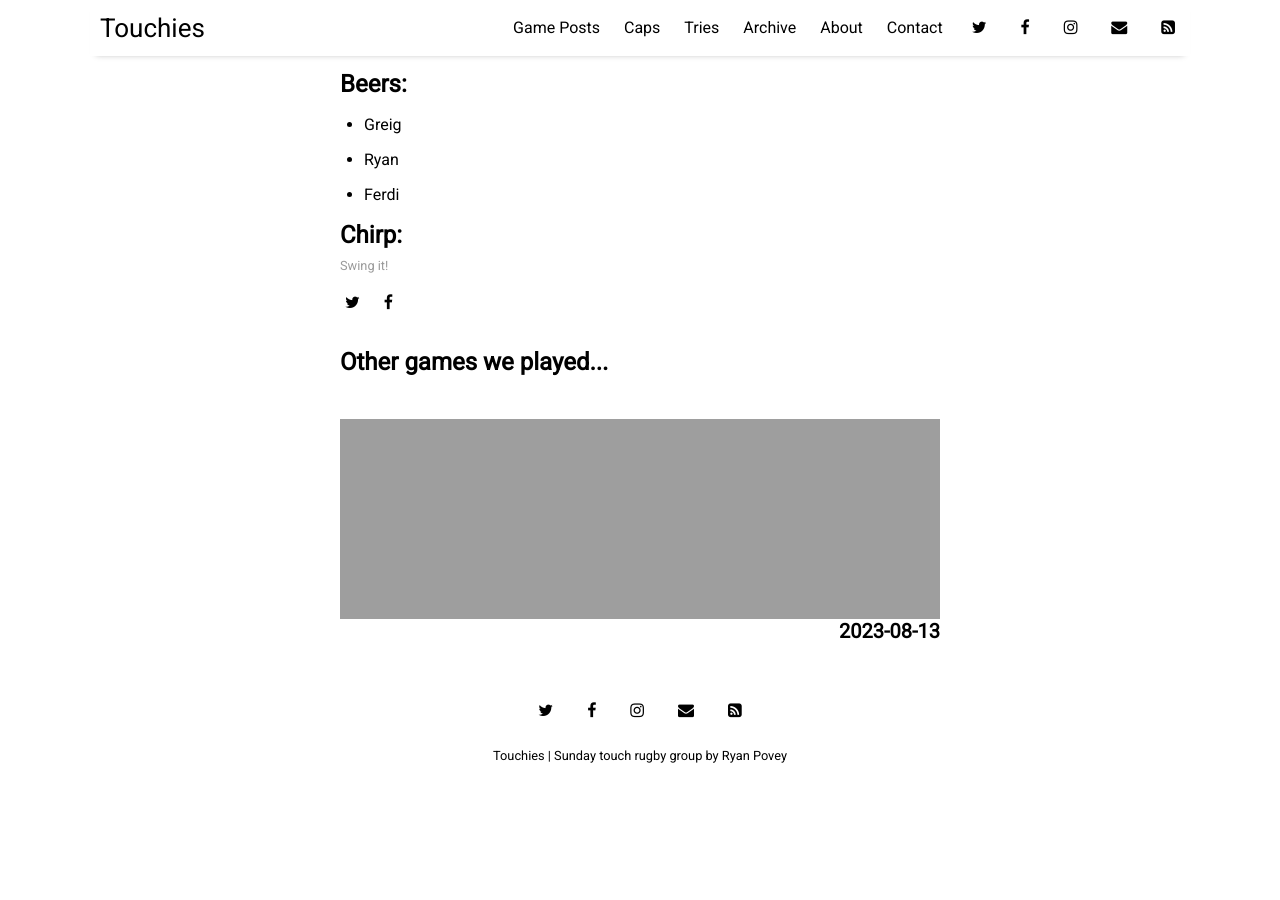
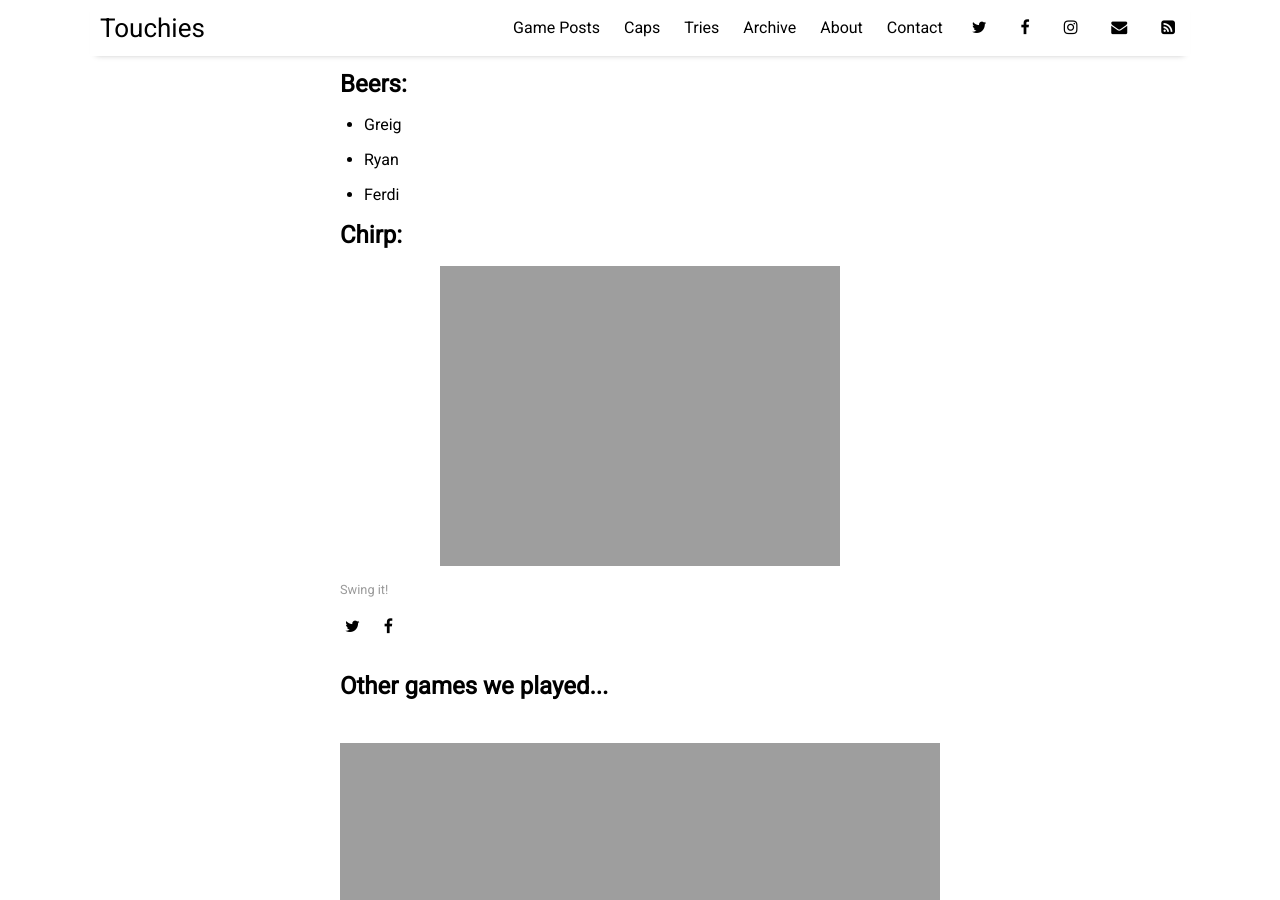
Before and after one commit to sundayrugby/sundayrugby.github.io, a Jekyll site: the page built from _posts/2023-08-20-BG.md, in a window 1280 px wide and 900 px high, scrolled down 1471 px. Built offline with Jekyll 4.4.1, drawn with Linux system fonts in a browser that asks for light colours; nearby versions of some CDN libraries; before the commit the page ends 2265 px from its top, so only the background shows below that.

Commit message:
Update 2023-08-20-BG.md

```diff
--- a/_posts/2023-08-20-BG.md
+++ b/_posts/2023-08-20-BG.md
@@ -54,3 +54,6 @@ image: 2023_08_20.jpg
 * Ferdi
 
 ## Chirp:
+
+
+![alt text](https://sundayrugby.github.io/assets/img/2023_08_20_a.jpg "ME")
```
